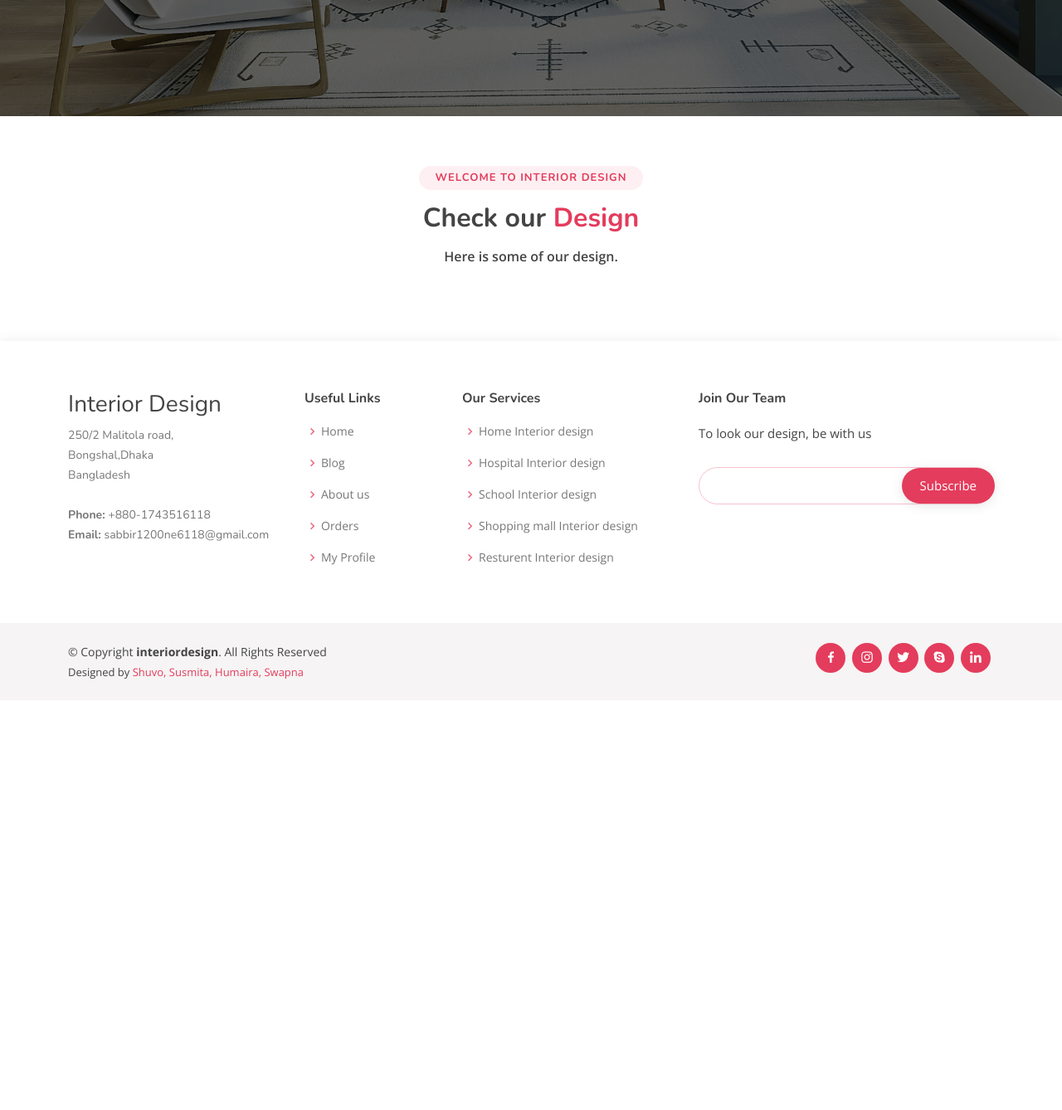
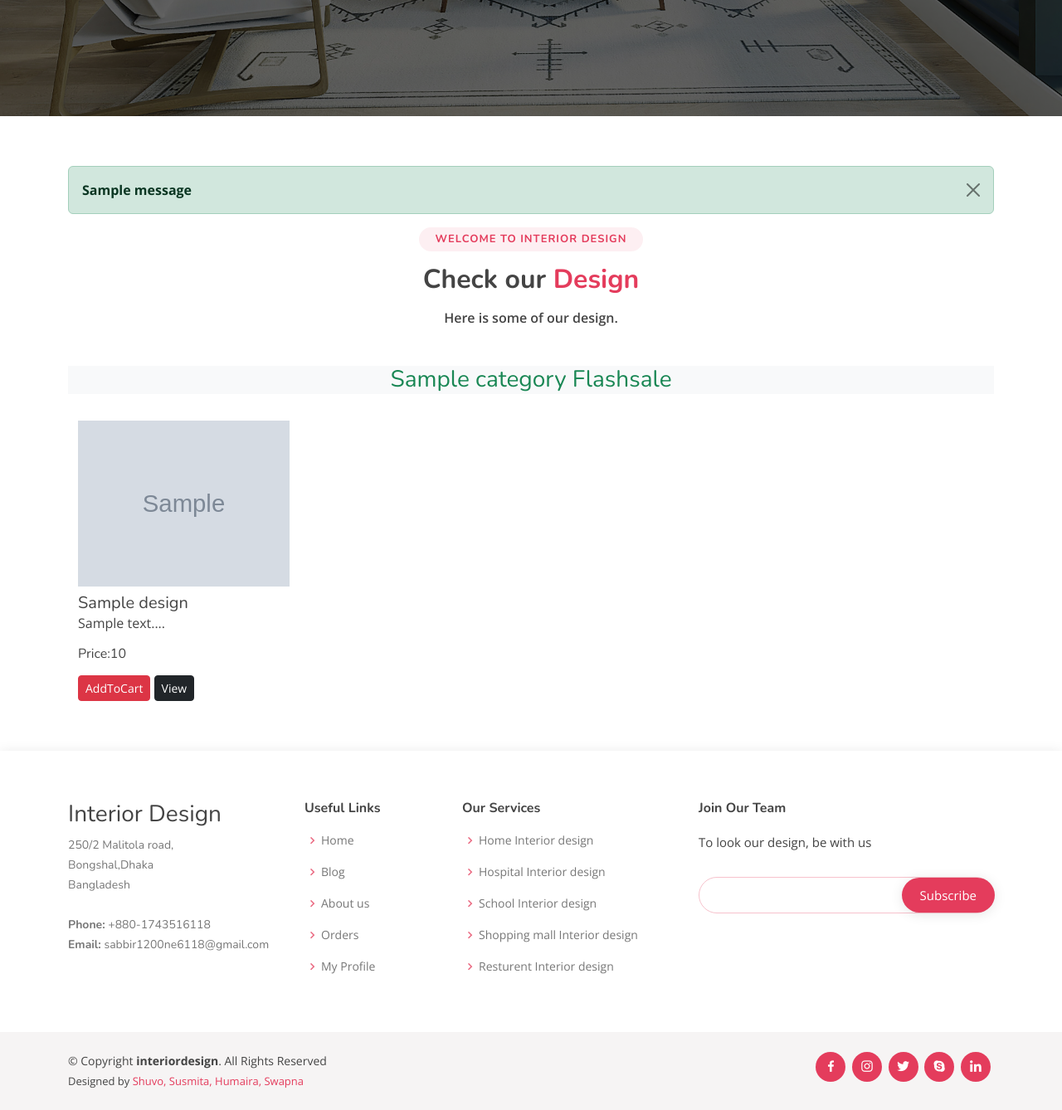
Before and after one commit to shuvoSh24/FinalPr01Project, a Django app: template ecommarce/templates/index.html in a window 1280 px wide. Shown: the part 580-1918 px from the top of the page at 83% size. Before the commit the page ends 1399 px from the top, so only its background shows below. Run offline with Django 3.2, Linux system fonts and the light colour scheme; the template is opened without the code that fills it: most values are stand-ins (such as "Sample title", 1, 10 or a date in 2020); grey boxes marked "Sample" are stand-in pictures; one stand-in notice (Sample message) is shown; some libraries are stand-ins or nearby versions.

Commit message:
(Humaira Commit 01)Dono Design input  in home page from django admin.

```diff
--- a/ecommarce/templates/index.html
+++ b/ecommarce/templates/index.html
@@ -6,10 +6,26 @@
 
 {% endblock content %}
 {% block  body%}
+{% load static %}
 
 <!-- ======= Portfolio Section ======= -->
 <section id="portfolio" class="portfolio">
- <div class="container">
+  <div class="container">
+    {% for message in messages %}
+
+    <div
+      class="alert alert-{{message.tags}} alert-dismissible fade show"
+      role="alert"
+    >
+      <strong>{{message}}</strong>
+      <button
+        type="button"
+        class="btn-close"
+        data-bs-dismiss="alert"
+        aria-label="Close"
+      ></button>
+    </div>
+    {% endfor %}
 
    <div class="section-title">
      <h2>Welcome To Interior Design</h2>
@@ -17,6 +33,40 @@
      <p>Here is some of our design.</p>
 
    </div>
+   {% for design, range, nSlides in allProds %}
+
+    <h3 class="my-3 text-center text-success bg-light">
+      {{design.0.category}} Flashsale
+    </h3>
+
+    <div class="container">
+      <div class="row">
+
+        {% for i in design %}
+        <div class="col-md-3 mt-3">
+          <img src="/media/{{i.image}}" class="card-img-top" alt="not found" height="200px" width="150px" />
+          <div class="card-body">
+            <h5 class="card-title mt-2" id="namepr{{i.id}}">{{i.design_name}}</h5>
+            <p class="card-text">{{i.desc|slice:"0:53"}}...</p>
+            <h6 class="card-title mb-3">
+              Price:<span id="pricepr{{i.id}}">{{i.price}}</span>
+            </h6>
+            <span id="divpr{{i.id}}" class="divpr">
+              <button id="pr{{i.id}}" class="btn btn-danger cart btn-sm mt-0">
+                AddToCart <i class="fa-solid fa-cart-shopping"></i>
+              </button>
+            </span>
+
+            <a href="/media/{{i.image}}">
+              <button class="btn btn-dark btn-sm cart">View<i class="fa-solid fa-eye"></i></button></a
+            >
+          </div>
+        </div>
+
+        {% endfor %}
+      </div>
+    </div>
+    {% endfor %}
 
 
 
```
Also changed, not shown: ecommarce/ecommarceapp/views.py (+16 -2 lines), ecommarce/db.sqlite3.
